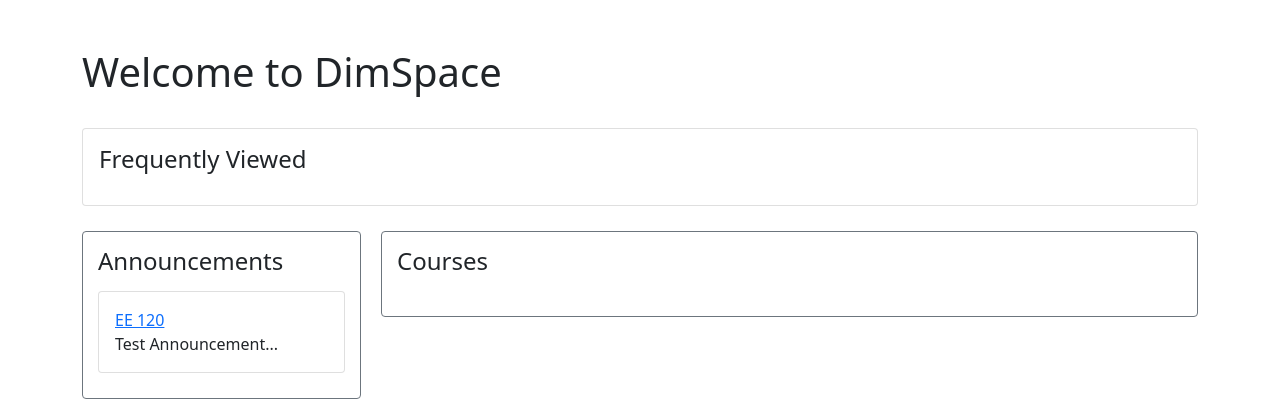
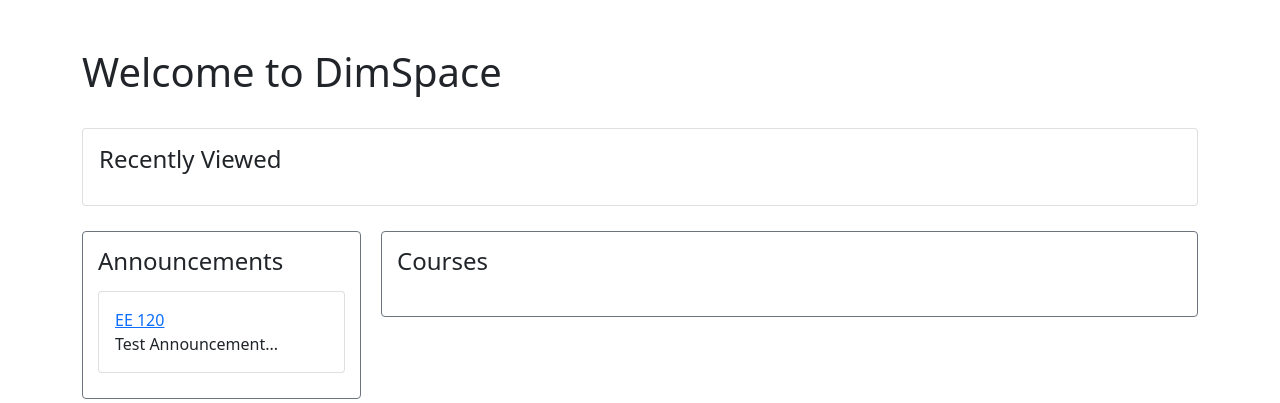
Before and after one commit to stephenneale/seng371-group16, a Django app: page /dimspace/ in a window 1280 px wide. Shown: the part 56-459 px from the top of the page. Run offline with Django 4.2, Linux system fonts and the light colour scheme; data that the repository does not hold is empty.

Commit message:
Change 'frequently' to 'recently'

```diff
--- a/as-developers/frontend/dimspace-main/dimapp/templates/home.html
+++ b/as-developers/frontend/dimspace-main/dimapp/templates/home.html
@@ -13,7 +13,7 @@ active
 
     <div class="card" style="margin-bottom: 25px;">
         <div class="card-body">
-            <h4 style="margin-bottom: 15px;">Frequently Viewed</h1>
+            <h4 style="margin-bottom: 15px;">Recently Viewed</h1>
             <div class="frequently-viewed">
                 {% for item in recent %}
                 <div class="col-sm-3" style="width: 19rem; text-align: center; margin-bottom: 15px;">
```
